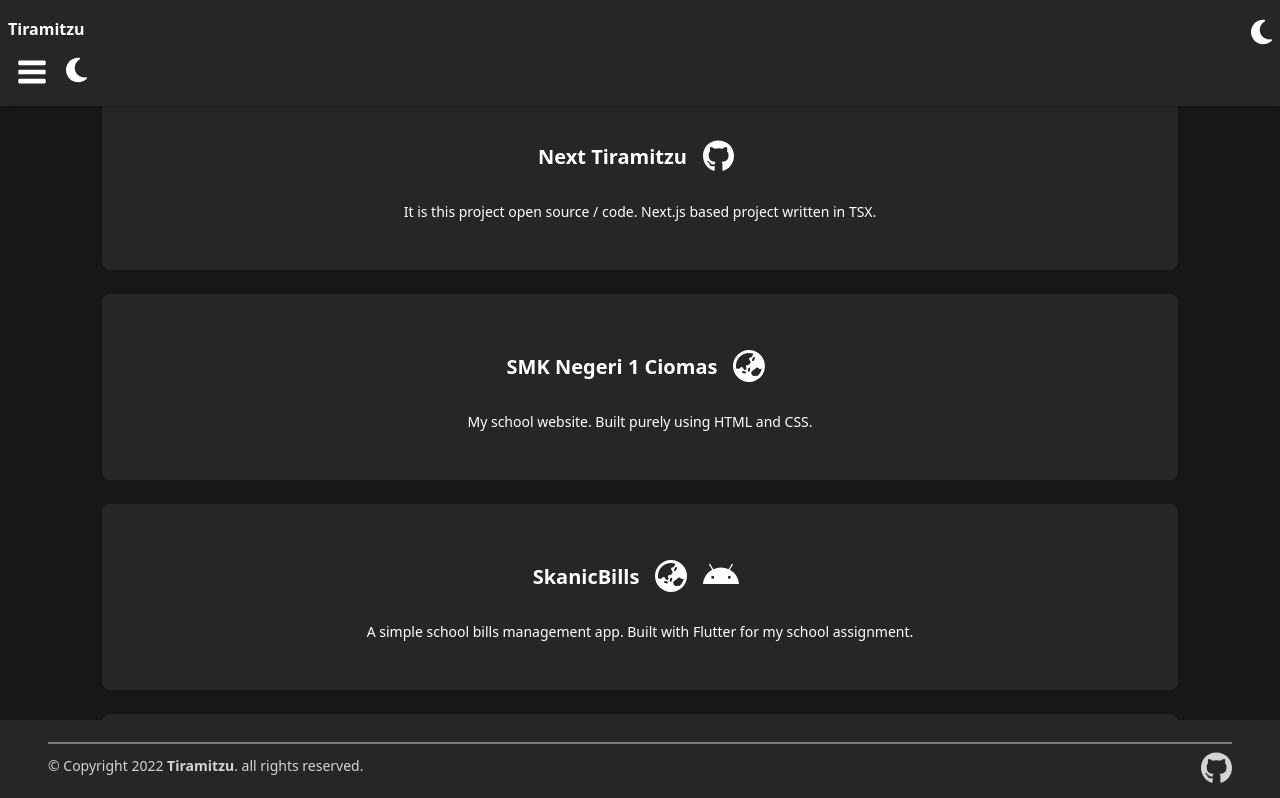
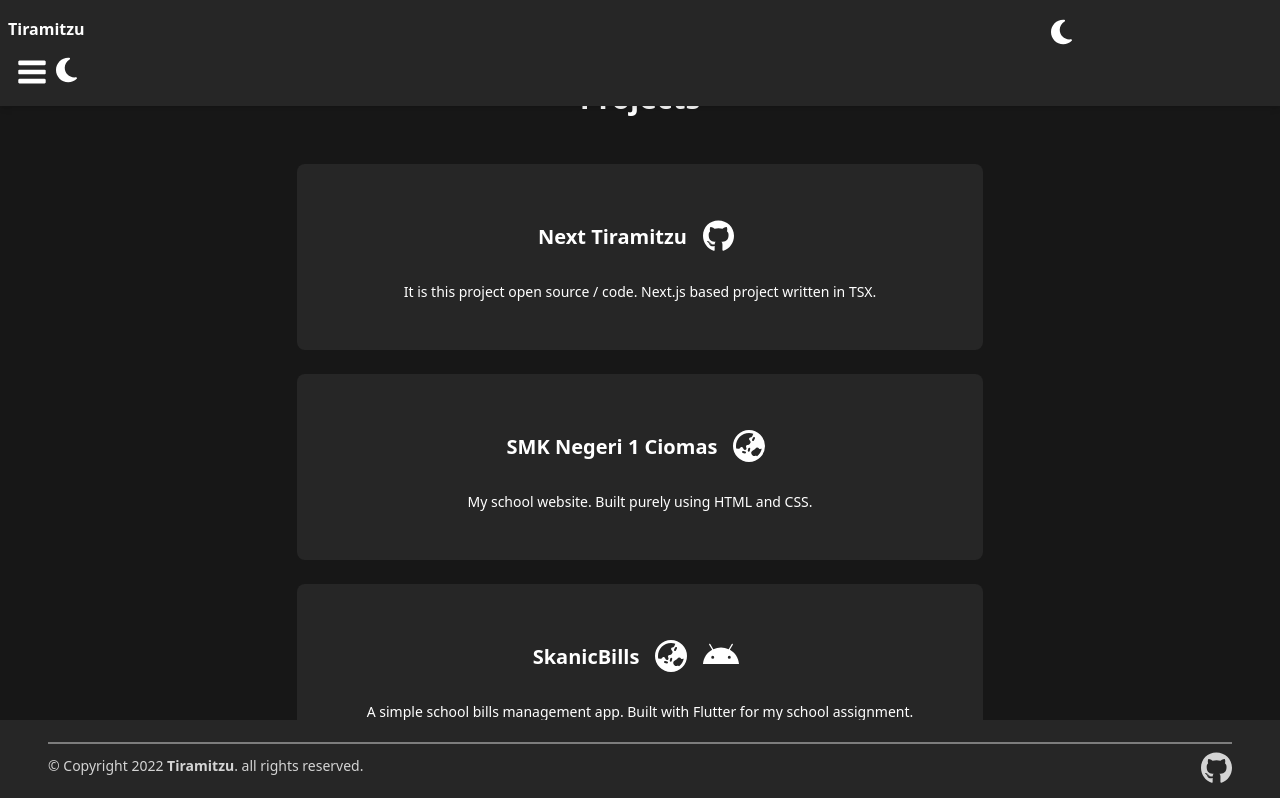
Before and after one commit to Tiramitzu/next-tiramitzu, a Next.js app: page /projects in a window 1280 px wide. Shown: the top 798 px of the page. Built offline with nearby package versions, Linux system fonts and the light colour scheme; a small style sheet from the web is missing.

Commit message:
chore(*): improvements

```diff
--- a/src/components/layout/Header.tsx
+++ b/src/components/layout/Header.tsx
@@ -25,7 +25,7 @@
 		<header className="absolute top-0 z-50 w-full shadow-md bg-secondary dark:bg-tertiary">
 			<nav className="py-2.5 px-2 rounded sm:px-4 border-quaternary dark:border-secondary">
 				<div className="flex flex-wrap justify-between items-center mx-auto w-full">
-					<Link href="/" className="flex space-x-4" passHref>
+					<Link href="/" className="flex w-1/3" passHref>
 						<span className="self-center text-base font-semibold whitespace-nowrap lg:text-lg text-tertiary dark:text-primary">
 							Tiramitzu
 						</span>
@@ -45,7 +45,7 @@
 								<path d="M1664 1344v128q0 26-19 45t-45 19h-1408q-26 0-45-19t-19-45v-128q0-26 19-45t45-19h1408q26 0 45 19t19 45zm0-512v128q0 26-19 45t-45 19h-1408q-26 0-45-19t-19-45v-128q0-26 19-45t45-19h1408q26 0 45 19t19 45zm0-512v128q0 26-19 45t-45 19h-1408q-26 0-45-19t-19-45v-128q0-26 19-45t45-19h1408q26 0 45 19t19 45z"></path>
 							</svg>
 						</button>
-						<div className="flex flex-col mt-2 w-10 h-10 md:flex-row md:mt-0 md:space-x-2 md:text-sm md:font-medium">
+						<div className="flex flex-col mt-2 w-1/3 h-10 md:flex-row md:mt-0 md:space-x-2 md:text-sm md:font-medium">
 							<button
 								onClick={() => setTheme(resolvedTheme === "dark" ? "light" : "dark")}
 								className="text-tertiary dark:text-primary">
@@ -53,7 +53,7 @@
 							</button>
 						</div>
 					</div>
-					<div className="flex flex-col mt-2 md:flex-row md:mt-0 md:space-x-2 md:text-sm md:font-medium mobile:hidden">
+					<div className="flex flex-col justify-center items-center mt-2 w-1/3 md:flex-row md:mt-0 md:space-x-2 md:text-sm md:font-medium mobile:hidden">
 						<button
 							onClick={() => setTheme(resolvedTheme === "dark" ? "light" : "dark")}
 							className="text-tertiary dark:text-primary">
@@ -61,7 +61,7 @@
 						</button>
 					</div>
 					<div
-						className={`justify-between items-center w-full md:flex md:w-auto md:order-1 overflow-hidden md:overflow-visible ${
+						className={`justify-end items-center w-full md:flex md:w-1/3 md:order-1 overflow-hidden md:overflow-visible ${
 							isCollapsed ? "h-0" : "h-26"
 						}`}
 						id="list-mobile">
--- a/src/components/layout/Page.tsx
+++ b/src/components/layout/Page.tsx
@@ -11,9 +11,9 @@
     <Head {...props} />
     <Header />
     <main
-      className={"flex-grow flex" + props.mainClassName}
+      className={"flex-grow flex " + props.mainClassName}
     >
-      <div className={"container h-full w-auto" + props.className}>
+      <div className={"container h-full w-auto " + props.className}>
         {props.children}
       </div>
     </main>
--- a/src/pages/_app.tsx
+++ b/src/pages/_app.tsx
@@ -1,28 +1,14 @@
 import "@fortawesome/fontawesome-svg-core/styles.css";
 import { ThemeProvider } from "next-themes";
 import type { AppProps } from "next/app";
-import NProgress from "nprogress";
-import Router from "next/router";
 import "../styles/styles.scss";
-import Head from "next/head";
 
 import "tailwindcss/tailwind.css";
-
-Router.events.on("routeChangeStart", url => {
-	console.log(`Loading: ${url}`);
-	NProgress.start();
-});
-Router.events.on("routeChangeComplete", () => NProgress.done());
-Router.events.on("routeChangeError", () => NProgress.done());
-NProgress.configure({ showSpinner: false });
 
 function MyApp({ Component, pageProps }: AppProps) {
 	return (
 		<>
 			<ThemeProvider attribute="class">
-				<Head>
-					<link rel="stylesheet" type="text/css" href="https://unpkg.com/nprogress@0.2.0/nprogress.css" />
-				</Head>
 				<Component {...pageProps} />
 			</ThemeProvider>
 		</>
--- a/src/pages/_document.tsx
+++ b/src/pages/_document.tsx
@@ -6,7 +6,7 @@
 		return (
 			<Html className="scroll-smooth">
 				<Head />
-				<body className="bg-primary dark:bg-quaternary">
+				<body className="mt-20 bg-primary dark:bg-quaternary">
 					<Main />
 					<NextScript />
 				</body>
--- a/src/pages/index.tsx
+++ b/src/pages/index.tsx
@@ -20,8 +20,8 @@
 					</Link>
 				))}
 			</div>
-			<Page className="flex flex-col justify-center items-center py-32" mainClassName=" items-center justify-center">
-				<div className="z-20 py-12 px-4 my-20 mt-32 w-full text-center sm:px-6 lg:py-16 lg:px-8">
+			<Page className="flex flex-col justify-center items-center pb-10 h-full" mainClassName=" items-center justify-center">
+				<div className="z-20 px-4 mt-10 w-full text-center sm:px-6 lg:py-16 lg:px-8">
 					<h2 className="text-2xl font-extrabold sm:text-3xl text-tertiary dark:text-primary">
 						<Image
 							src="/static/favicon.ico"
--- a/src/pages/profile.tsx
+++ b/src/pages/profile.tsx
@@ -9,7 +9,7 @@
 			title="Tiramitzu's Profile"
 			className="flex flex-col justify-center items-center"
 			mainClassName=" items-center justify-center">
-			<section id="profile" className="px-4 mx-auto mb-60 max-w-6xl sm:px-6 lg:px-4">
+			<section id="profile" className="px-4 mx-auto max-w-6xl sm:px-6 lg:px-4">
 				<div className="pb-12 text-center">
 					<h1 className="text-3xl font-bold md:text-4xl lg:text-5xl font-heading text-tertiary dark:text-primary">
 						Tiramitzu&apos;s Profile
--- a/src/styles/styles.scss
+++ b/src/styles/styles.scss
@@ -6,6 +6,29 @@
 @import "./global";
 
 @tailwind utilities;
+
+/* width */
+::-webkit-scrollbar {
+  width: 10px;
+}
+
+/* Track */
+::-webkit-scrollbar-track {
+  z-index: 0;
+  background: #f1f1f1;
+}
+
+/* Handle */
+::-webkit-scrollbar-thumb {
+  z-index: 1;
+  background: #888;
+  border-radius: 5px;
+}
+
+/* Handle on hover */
+::-webkit-scrollbar-thumb:hover {
+  background: #555;
+}
 
 @layer utilities {
   .outline-black {
```
